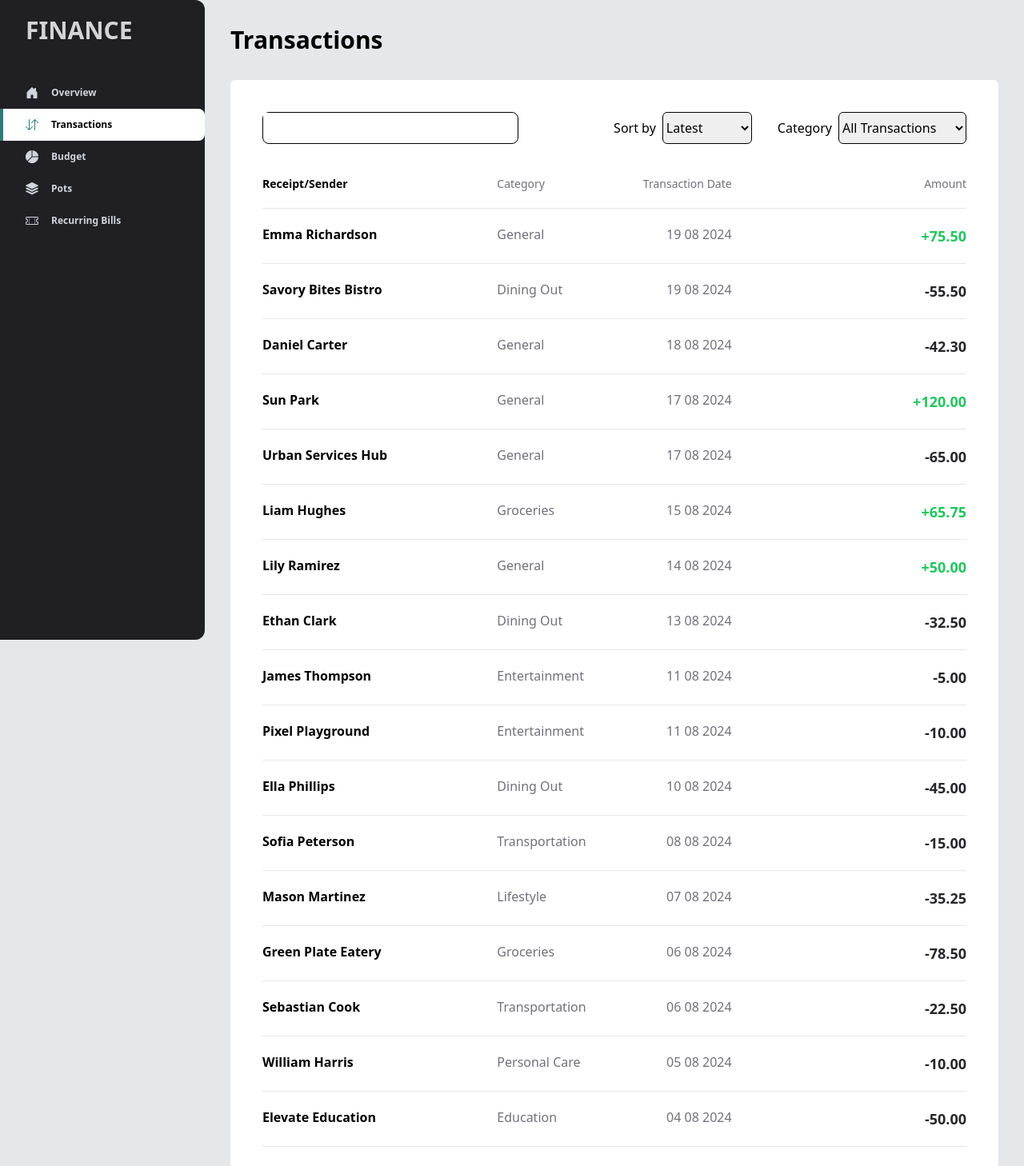
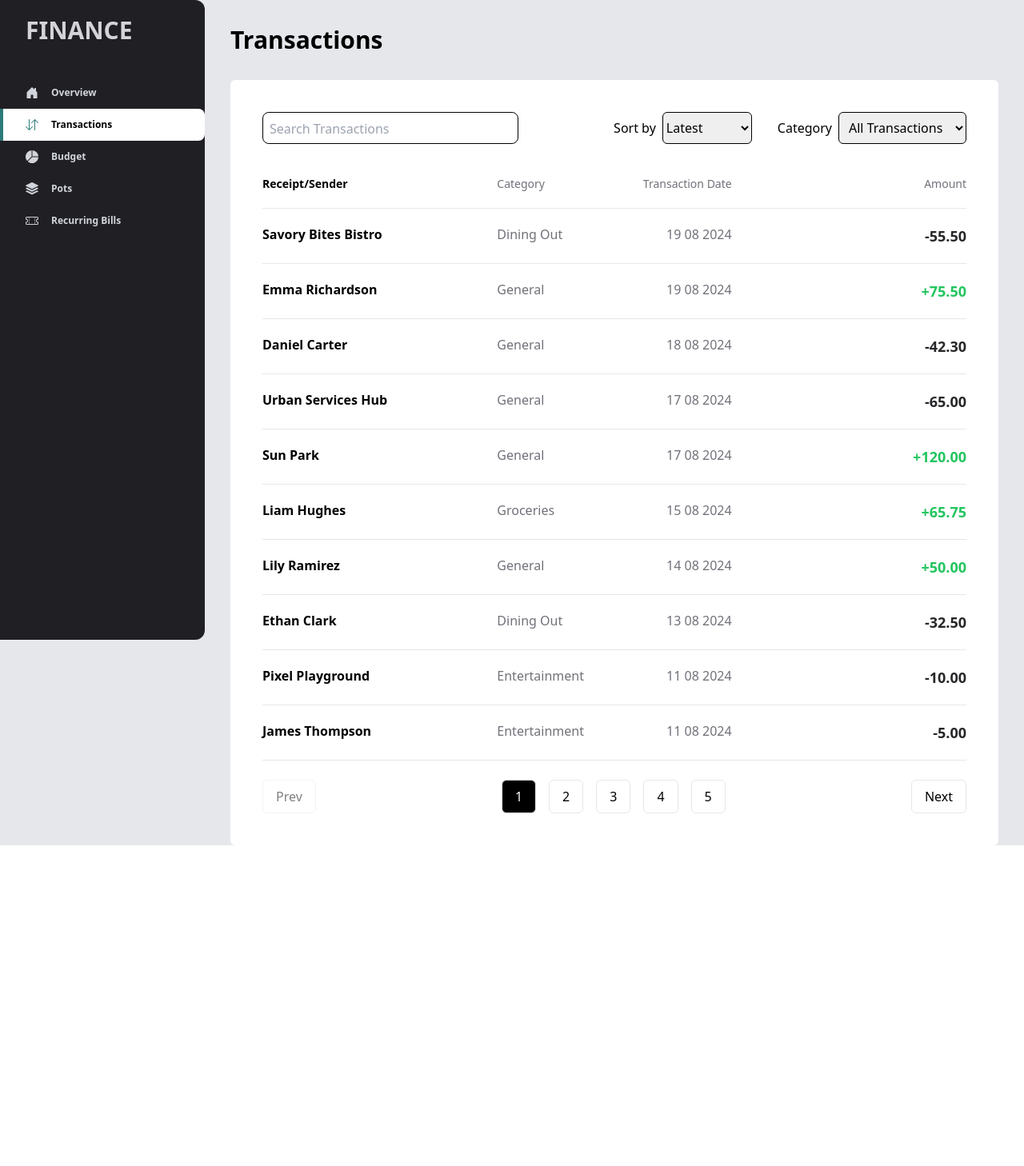
Before and after one commit to Samn1ce/Dashboard-react, a React (Vite) app in the folder finance/: page /transactions in a window 1280 px wide. Shown: the top 1458 px of the page at 80% size. After the commit the page ends 1057 px from the top, so only its background shows below. Built offline with nearby package versions, Linux system fonts and the light colour scheme.

Commit message:
added functionalities in transactions

```diff
--- a/finance/src/views/Transactions.jsx
+++ b/finance/src/views/Transactions.jsx
@@ -1,36 +1,110 @@
+import { useState, useMemo } from "react";
 import Data from "../assets/data.json";
 
 function Transactions() {
+  const [sortBy, setSortBy] = useState("latest");
+  const [category, setCategory] = useState("all");
+  const [searchQuery, setSearchQuery] = useState("");
+  const [currentPage, setCurrentPage] = useState(1);
+  const transactionsPerPage = 10;
+
+  // Filter and sort the transactions
+  const filteredAndSortedTransactions = useMemo(() => {
+    let processed = [...Data.transactions];
+
+    // First apply search filter
+    if (searchQuery) {
+      processed = processed.filter((t) =>
+        t.name.toLowerCase().includes(searchQuery.toLowerCase())
+      );
+    }
+
+    // Then apply category filter
+    if (category !== "all") {
+      processed = processed.filter(
+        (t) => t.category.toLowerCase() === category.toLowerCase()
+      );
+    }
+
+    // Finally apply sorting
+    switch (sortBy) {
+      case "latest":
+        return processed.sort((a, b) => new Date(b.date) - new Date(a.date));
+      case "oldest":
+        return processed.sort((a, b) => new Date(a.date) - new Date(b.date));
+      case "aToZ":
+        return processed.sort((a, b) => a.name.localeCompare(b.name));
+      case "zToA":
+        return processed.sort((a, b) => b.name.localeCompare(a.name));
+      case "highest":
+        return processed.sort((a, b) => b.amount - a.amount);
+      case "lowest":
+        return processed.sort((a, b) => a.amount - b.amount);
+      default:
+        return processed;
+    }
+  }, [sortBy, category, searchQuery]);
+
+  // Calculate pagination values
+  const totalPages = Math.ceil(
+    filteredAndSortedTransactions.length / transactionsPerPage
+  );
+  const startIndex = (currentPage - 1) * transactionsPerPage;
+  const endIndex = startIndex + transactionsPerPage;
+  const currentTransactions = filteredAndSortedTransactions.slice(
+    startIndex,
+    endIndex
+  );
+
+  // Handle page changes
+  const handlePageChange = (pageNumber) => {
+    setCurrentPage(pageNumber);
+  };
+
   return (
     <div>
       <h1 className="text-3xl font-bold my-8">Transactions</h1>
       <div className="bg-white w-full rounded-md p-10">
         {/* Search & Dropdowns */}
         <div className="w-full flex justify-between mb-10">
-          <div className="w-80 h-10 border border-black rounded-lg">
-            <input type="text" className="" />
+          <div className="w-80 h-10 border border-black rounded-lg p-2">
+            <input
+              type="text"
+              placeholder="Search Transactions"
+              className="w-full h-full outline-none"
+              value={searchQuery}
+              onChange={(e) => setSearchQuery(e.target.value)}
+            />
           </div>
           <div className="flex gap-8">
             <div className="flex justify-center items-center gap-2">
               <p>Sort by</p>
-              <select className="w-28 h-10 border border-black rounded-md">
-                <option>Latest</option>
-                <option>Oldest</option>
-                <option>A to Z</option>
-                <option>Z to A</option>
-                <option>Highest</option>
-                <option>Lowest</option>
+              <select
+                className="w-28 h-10 border border-black rounded-md"
+                value={sortBy}
+                onChange={(e) => setSortBy(e.target.value)}
+              >
+                <option value="latest">Latest</option>
+                <option value="oldest">Oldest</option>
+                <option value="aToZ">A to Z</option>
+                <option value="zToA">Z to A</option>
+                <option value="highest">Highest</option>
+                <option value="lowest">Lowest</option>
               </select>
             </div>
             <div className="flex justify-center items-center gap-2">
               <p>Category</p>
-              <select className="w-40 h-10 border border-black rounded-md">
-                <option>All Transactions</option>
-                <option>Entertainment</option>
-                <option>Bills</option>
-                <option>Groceries</option>
-                <option>Driving Out</option>
-                <option>Transportation</option>
+              <select
+                className="w-40 h-10 border border-black rounded-md px-2"
+                value={category}
+                onChange={(e) => setCategory(e.target.value)}
+              >
+                <option value="all">All Transactions</option>
+                <option value="entertainment">Entertainment</option>
+                <option value="bills">Bills</option>
+                <option value="groceries">Groceries</option>
+                <option value="drivingOut">Driving Out</option>
+                <option value="transportation">Transportation</option>
               </select>
             </div>
           </div>
@@ -47,8 +121,7 @@ function Transactions() {
           </div>
           <hr className="my-5" />
           <div className="w-full">
-            {Data.transactions.map((t, index) => {
-              // Format the date
+            {currentTransactions.map((t, index) => {
               const date = new Date(t.date);
               const formattedDate = `${date
                 .getDate()
@@ -61,7 +134,7 @@ function Transactions() {
                 <div key={index} className="w-full">
                   <div className="w-full grid grid-cols-3">
                     <div className="flex">
-                      <img src="" />
+                      <img src="" alt="" />
                       <p className="font-bold">{t.name}</p>
                     </div>
                     <div className="flex justify-between text-zinc-500">
@@ -82,6 +155,36 @@ function Transactions() {
               );
             })}
           </div>
+          <div className="flex justify-between gap-2 mt-6">
+            <button
+              onClick={() => handlePageChange(currentPage - 1)}
+              disabled={currentPage === 1}
+              className="px-4 py-2 border rounded-md disabled:opacity-50"
+            >
+              Prev
+            </button>
+            <div className="flex gap-4">
+              {[...Array(totalPages)].map((_, index) => (
+                <button
+                  key={index + 1}
+                  onClick={() => handlePageChange(index + 1)}
+                  className={`px-4 py-2 border rounded-md ${
+                    currentPage === index + 1 ? "bg-black text-white" : ""
+                  }`}
+                >
+                  {index + 1}
+                </button>
+              ))}
+            </div>
+
+            <button
+              onClick={() => handlePageChange(currentPage + 1)}
+              disabled={currentPage === totalPages}
+              className="px-4 py-2 border rounded-md disabled:opacity-50"
+            >
+              Next
+            </button>
+          </div>
         </div>
       </div>
     </div>
```
